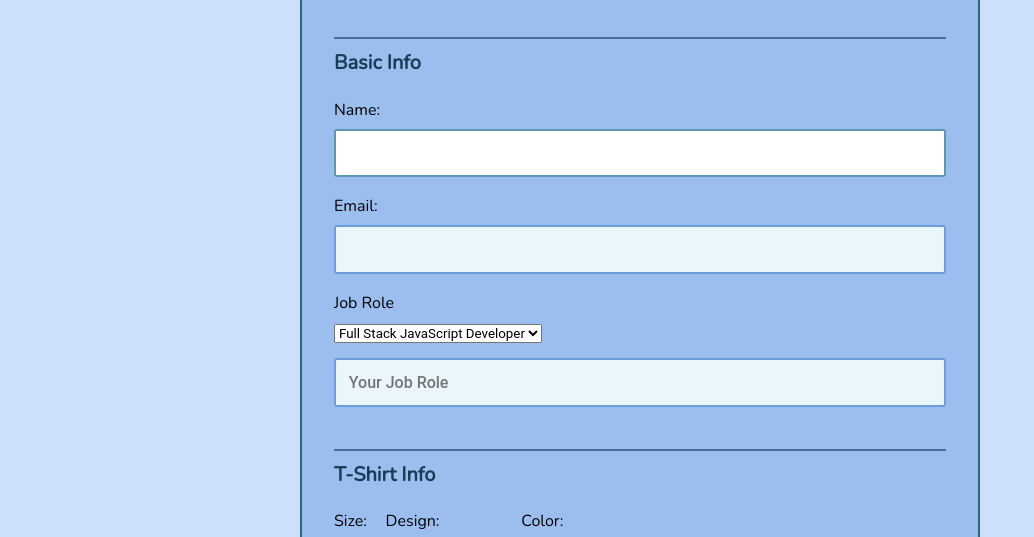
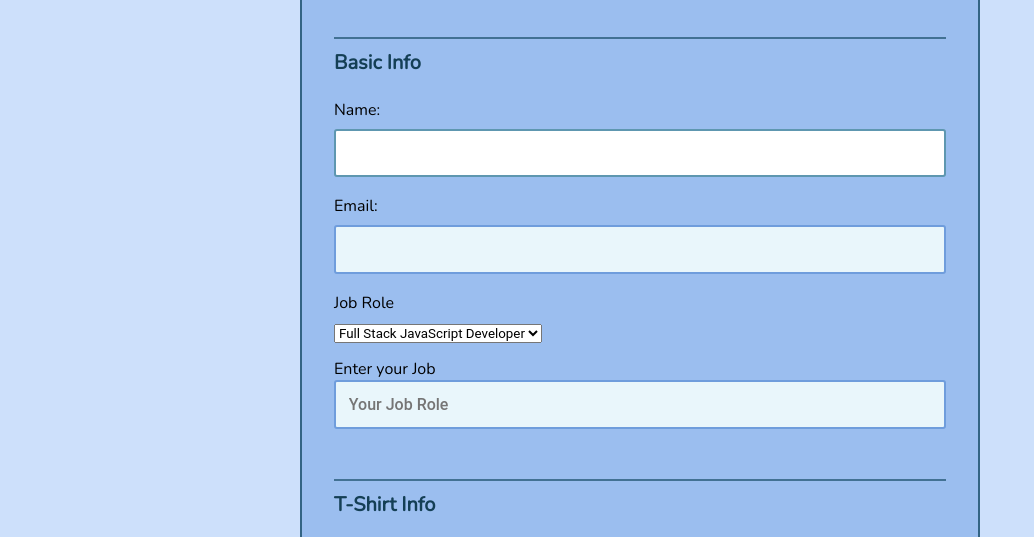
Before and after one commit to Maxwellvincent/Treehouse-Unit-3, a plain HTML site: page Unit-3-Interactive Form/index.html in a window 1280 px wide. Shown: the part 223-760 px from the top of the page, without its empty margins (0-1034 px from the left). Drawn offline with nearby package versions, Linux system fonts and the light colour scheme.

Commit message:
Update index.html

```diff
--- a/Unit-3-Interactive Form/index.html
+++ b/Unit-3-Interactive Form/index.html
@@ -34,8 +34,10 @@
           <option value="designer">Designer</option>
           <option value="student">Student</option>
           <option value="other">Other</option>
-          <input type='text' id="other-title" name='job_role_other' placeholder="Your Job Role">
         </select>
+        <label id="otherJob">Enter your Job
+          <input type="text" id='other-title' name='otherjob' placeholder='Your Job Role'/>
+        </label>
       </fieldset>
 
       <fieldset class="shirt">
```
